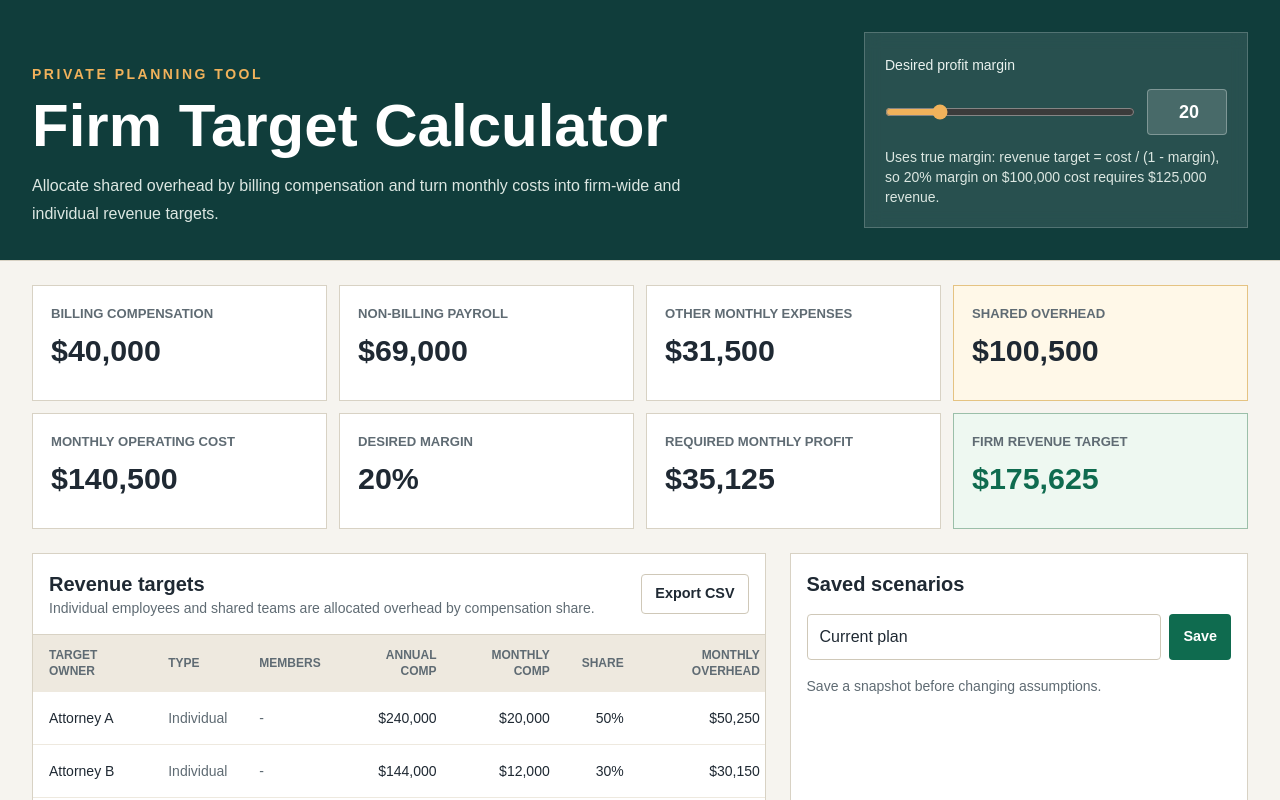
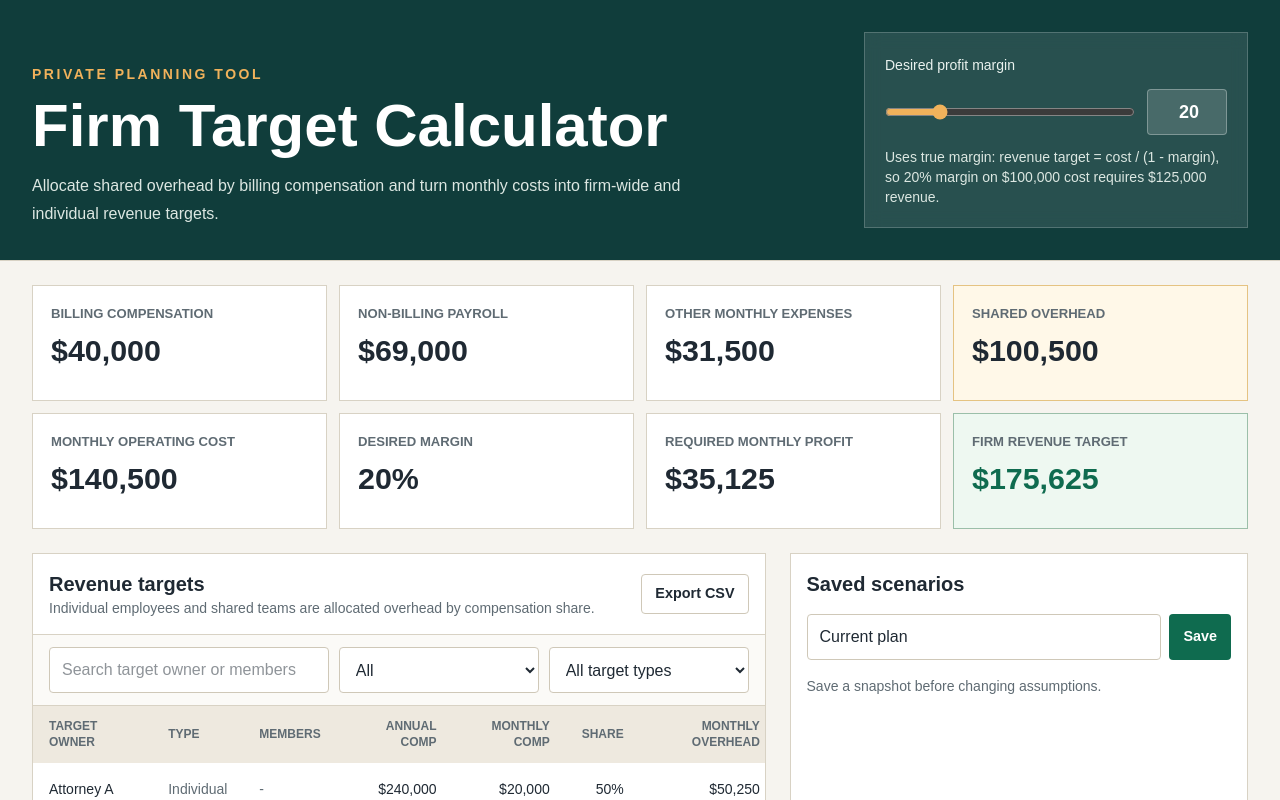
Before and after one commit to whywasmynametaken/firm-target-calculator, a Next.js app: page / in a window 1280 px wide. Shown: the top 800 px of the page. Built offline with nearby package versions, Linux system fonts and the light colour scheme.

Commit message:
Add revenue target filters

```diff
--- a/app/globals.css
+++ b/app/globals.css
@@ -200,8 +200,20 @@ textarea {
   margin-top: 16px;
 }
 
+.target-filters {
+  display: grid;
+  gap: 10px;
+  border-bottom: 1px solid #d8d2c4;
+  background: #fbfaf7;
+  padding: 12px 16px;
+}
+
 @media (min-width: 768px) {
   .employee-filters {
+    grid-template-columns: minmax(0, 1.4fr) minmax(0, 1fr) minmax(0, 1fr);
+  }
+
+  .target-filters {
     grid-template-columns: minmax(0, 1.4fr) minmax(0, 1fr) minmax(0, 1fr);
   }
 }
--- a/app/page.tsx
+++ b/app/page.tsx
@@ -329,6 +329,9 @@ export default function Home() {
   const [employeeSearch, setEmployeeSearch] = useState("");
   const [tagFilter, setTagFilter] = useState("All");
   const [responsibilityFilter, setResponsibilityFilter] = useState("All");
+  const [targetSearch, setTargetSearch] = useState("");
+  const [targetTagFilter, setTargetTagFilter] = useState("All");
+  const [targetTypeFilter, setTargetTypeFilter] = useState("All");
   const [scenarioName, setScenarioName] = useState("Current plan");
   const [scenarios, setScenarios] = useState<Scenario[]>([]);
   const [loaded, setLoaded] = useState(false);
@@ -479,6 +482,20 @@ export default function Home() {
     return matchesSearch && matchesTag && matchesResponsibility;
   });
 
+  const filteredTargets = model.targets.filter((target) => {
+    const search = targetSearch.trim().toLowerCase();
+    const matchesSearch =
+      !search ||
+      target.name.toLowerCase().includes(search) ||
+      target.members.toLowerCase().includes(search);
+    const matchesTag =
+      targetTagFilter === "All" || target.tags.includes(targetTagFilter);
+    const matchesType =
+      targetTypeFilter === "All" || target.type === targetTypeFilter;
+
+    return matchesSearch && matchesTag && matchesType;
+  });
+
   function updateExpenseDraft(
     event: ChangeEvent<HTMLInputElement | HTMLSelectElement | HTMLTextAreaElement>,
   ) {
@@ -620,7 +637,7 @@ export default function Home() {
         "Monthly profit contribution",
         "Monthly revenue target",
       ],
-      ...model.targets.map((target) => [
+      ...filteredTargets.map((target) => [
         target.name,
         target.type,
         target.members,
@@ -712,6 +729,23 @@ export default function Home() {
                 Export CSV
               </button>
             </div>
+            <div className="target-filters">
+              <input
+                className="field"
+                placeholder="Search target owner or members"
+                value={targetSearch}
+                onChange={(event) => setTargetSearch(event.target.value)}
+              />
+              <select className="field" value={targetTagFilter} onChange={(event) => setTargetTagFilter(event.target.value)}>
+                <option>All</option>
+                {allTags.map((tag) => <option key={tag}>{tag}</option>)}
+              </select>
+              <select className="field" value={targetTypeFilter} onChange={(event) => setTargetTypeFilter(event.target.value)}>
+                <option value="All">All target types</option>
+                <option value="Individual">Individual</option>
+                <option value="Team">Team</option>
+              </select>
+            </div>
             <div className="overflow-x-auto">
               <table className="w-full min-w-[1120px] text-left text-sm">
                 <thead className="bg-[#eee9df] text-xs uppercase text-[#5f6b73]">
@@ -729,7 +763,7 @@ export default function Home() {
                   </tr>
                 </thead>
                 <tbody>
-                  {model.targets.map((target) => (
+                  {filteredTargets.map((target) => (
                     <tr key={target.id} className="border-t border-[#eee9df]">
                       <td className="px-4 py-4 font-medium">{target.name}</td>
                       <td className="px-4 py-4 text-[#5f6b73]">{target.type}</td>
@@ -753,6 +787,11 @@ export default function Home() {
             {model.targets.length === 0 ? (
               <p className="px-4 py-5 text-sm text-[#5f6b73]">
                 Add at least one active individual or shared team employee to calculate targets.
+              </p>
+            ) : null}
+            {model.targets.length > 0 && filteredTargets.length === 0 ? (
+              <p className="px-4 py-5 text-sm text-[#5f6b73]">
+                No revenue targets match the current filters.
               </p>
             ) : null}
           </div>
```
